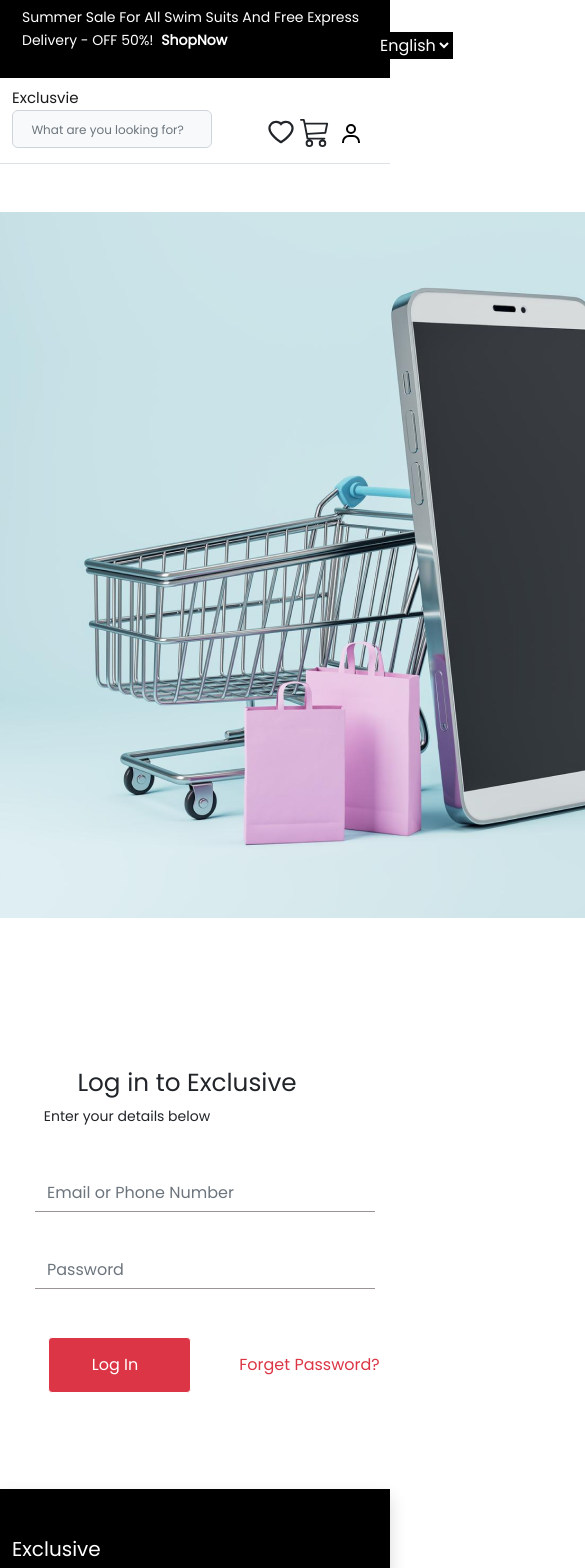
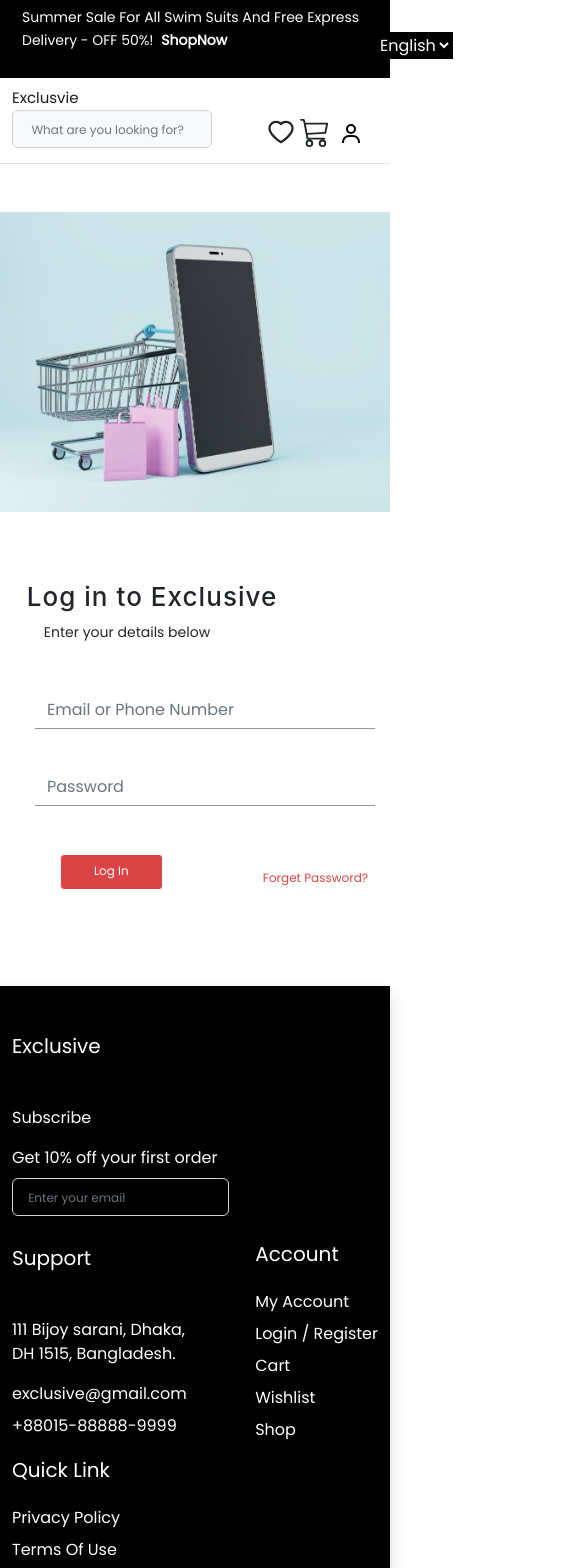
Before and after one commit to mrwan14/full-ecommerce-website, a React (Create React App) app: page /login in a window 390 px wide. Shown: the top 1568 px of the page, 585 px wide, since content can reach past the window. Built offline with nearby package versions, Linux system fonts and the light colour scheme.

Commit message:
media query

```diff
--- a/src/Components/Home/Home.css
+++ b/src/Components/Home/Home.css
@@ -285,7 +285,6 @@
   .arrow {
     width: 30px;
     height: 30px;
-
     margin-top: 10px;
   }
 
--- a/src/Components/Login/Login.jsx
+++ b/src/Components/Login/Login.jsx
@@ -4,16 +4,22 @@ import "./login.css";
 export default function Login() {
   return (
     <div>
-      <div className="sign-up ">
+      <div className="login ">
         <div className="row my-5">
           <div className="col-md-6">
+            <div className="login-img">
             <img src={require("../../images/signUp.png")} alt="" />
+
+            </div>
           </div>
           <div className="col-md-6  text-center">
             {" "}
-            <div className="text ">
+            <div className="text  ">
+              <div className="title">
               <h2 className="me-3">Log in to Exclusive</h2>
               <p className="me-3">Enter your details below</p>
+              </div>
+
               <div className="form mt-5 ">
                 <input
                   type="text"
@@ -27,18 +33,15 @@ export default function Login() {
                 />
               </div>
               <div className="d-flex my-5 justify-content-center ms-5 ">
-                <button className="btn login-btn btn-danger me-5 d-flex justify-content-end align-items-start ">
-                  <p className="me-1 mt-0 fs-6">Log In</p>
+                <button className="btn login-btn   ">
+                  <p className="">Log In</p>
                 </button>
-                <Link className="text-danger mt-3">Forget Password?</Link>
+                <Link className="  link">Forget Password?</Link>
               </div>
             </div>
           </div>
         </div>
       </div>
-
-
-
     </div>
   );
 }
--- a/src/Components/Login/login.css
+++ b/src/Components/Login/login.css
@@ -1,11 +1,90 @@
-.login-btn {
+.login .text .title p {
+  margin-right: 130px;
+  font-size: 16px;
+  font-weight: 400;
+  line-height: 24px;
+  letter-spacing: 0em;
+  text-align: center;
+  margin-left: -120px;
+}
+.login .text .title h2 {
+  margin-right: 40px;
+  font-family: Inter;
+  font-size: 36px;
+  font-weight: 500;
+  line-height: 30px;
+  letter-spacing: 0.04em;
+}
+.login .login-btn {
   height: 56px;
   width: 143px;
-  left: 0px;
-  top: 0px;
   border-radius: 4px;
   padding: 16px 48px 16px 48px;
+  background-color: rgba(219, 68, 68, 1);
+  margin-right: 70px;
+  display: flex;
+  justify-content: end;
+  align-items: start;
 }
+.login .login-btn p {
+  font-size: 16px;
+  font-weight: 500;
+  line-height: 24px;
+  margin-top: 0px;
+}
+.link {
+  font-size: 16px;
+  font-weight: 400;
+  margin-top: 15px;
+  color: rgba(219, 68, 68, 1);
+}
+.login-img img {
+  width: 100%;
+}
+
 .text {
   margin-top: 150px;
 }
+
+@media (min-width: 0px) and (max-width: 576px) {
+  .login-img img {
+    width: 100%;
+  }
+  .text {
+    margin-top: 70px;
+  }
+  .text h2 {
+    margin-left: -70px;
+  }
+
+  .login .login-btn {
+    height: 36px;
+    width: 103px;
+    padding: 0;
+    margin-right: 100px;
+    display: flex;
+    justify-content: center;
+    align-items: center;
+  }
+  .login .login-btn p {
+    font-size: 12px;
+    margin-left: 0px;
+    margin-top: 15px;
+  }
+  .text .link {
+    font-size: 12px;
+  }
+  .login .text .title h2 {
+    font-size: 26px;
+  }
+  .login .text .title p {
+    font-size: 14px;
+  }
+}
+
+@media (min-width: 768px) and (max-width: 1000px) {
+
+  .text {
+    margin-top: 0px;
+  }
+}
--- a/src/Components/SignUp/SignUp.css
+++ b/src/Components/SignUp/SignUp.css
@@ -1,5 +1,17 @@
-.text p {
-  margin-left: -120px;
+.title p {
+  margin-right: 130px;
+  font-size: 16px;
+  font-weight: 400;
+  line-height: 24px;
+  letter-spacing: 0em;
+}
+.title h2 {
+  margin-right: 40px;
+  font-family: Inter;
+  font-size: 36px;
+  font-weight: 500;
+  line-height: 30px;
+  letter-spacing: 0.04em;
 }
 .form {
   margin-left: 20px;
@@ -12,16 +24,71 @@
   margin-top: 40px;
   border-radius: 0;
 }
-.form button {
-  margin-top: 40px;
+.btns button {
   border-radius: 4px;
   height: 56px;
-  width: 361px;
+  width: 340px;
   color: white;
   display: block;
-  margin-left: 250px;
+  margin: auto;
 }
-.btn2
-{
-    border: 1px solid rgb(154, 148, 148);
+.btn2 {
+  border: 1px solid rgb(154, 148, 148);
 }
+.btns {
+  padding: 20px;
+}
+.sign-up-img img {
+  width: 100%;
+}
+
+@media (min-width: 0px) and (max-width: 576px) {
+  .sign-up-img img {
+    width: 100%;
+  }
+  .text {
+    margin-top: 70px;
+  }
+  .text h2 {
+    margin-left: -70px;
+  }
+
+  .sign-up .sign-up-btn {
+    height: 36px;
+    width: 103px;
+    padding: 0;
+    margin-right: 100px;
+    display: flex;
+    justify-content: center;
+    align-items: center;
+  }
+  .sign-up .sign-up-btn p {
+    font-size: 12px;
+    margin-left: 0px;
+    margin-top: 15px;
+  }
+  .text .link {
+    font-size: 12px;
+  }
+  .sign-up .text .title h2 {
+    font-size: 26px;
+  }
+  .sign-up .text .title p {
+    font-size: 15px;
+  }
+  .btns {
+    margin-left: -20px;
+  }
+}
+
+@media (min-width: 576px) and (max-width: 768px) {
+  .btns {
+    margin-left: -0px;
+  }
+}
+@media (min-width: 768px) and (max-width: 1000px) {
+
+  .text {
+    margin-top: 0px;
+  }
+}
--- a/src/Components/SignUp/SignUp.jsx
+++ b/src/Components/SignUp/SignUp.jsx
@@ -8,13 +8,18 @@ export default function SignUp() {
     <div className="sign-up ">
       <div className="row my-5">
         <div className="col-md-6">
+          <div className="sign-up-img">
             <img src={require("../../images/signUp.png")} alt="" />
+          </div>{" "}
         </div>
         <div className="col-md-6  text-center">
           {" "}
           <div className="text mt-5">
+            <div className="title">
               <h2>Create an account</h2>
               <p>Enter your details below</p>
+            </div>
+
             <div className="form mt-5 ">
               <input
                 type="text"
@@ -31,7 +36,8 @@ export default function SignUp() {
                 placeholder="Password"
                 className=" form-control "
               />
-              <button  className="btn-danger btn">Create Account</button>
+              <div className="btns">
+                <button className="btn-danger btn mb-3">Create Account</button>
                 <button className="btn btn2 text-black d-flex justify-content-center align-items-center ">
                   <h3 className="me-2">
                     <FcGoogle />
@@ -39,7 +45,15 @@ export default function SignUp() {
                   Sign up with Google
                 </button>
               </div>
-            <div className="ms-5 my-4"><p className="ms-1">Already have account? <Link to={'/login'} className=" border-bottom ms-2 text-black">Log in</Link></p></div>
+            </div>
+            <div className="ms-4 my-4">
+              <p className="ms-2">
+                Already have account?{" "}
+                <Link to={"/login"} className=" border-bottom ms-2 text-black">
+                  Log in
+                </Link>
+              </p>
+            </div>
           </div>
         </div>
       </div>
```
Lines whose indentation alone changed are shown as unchanged.
